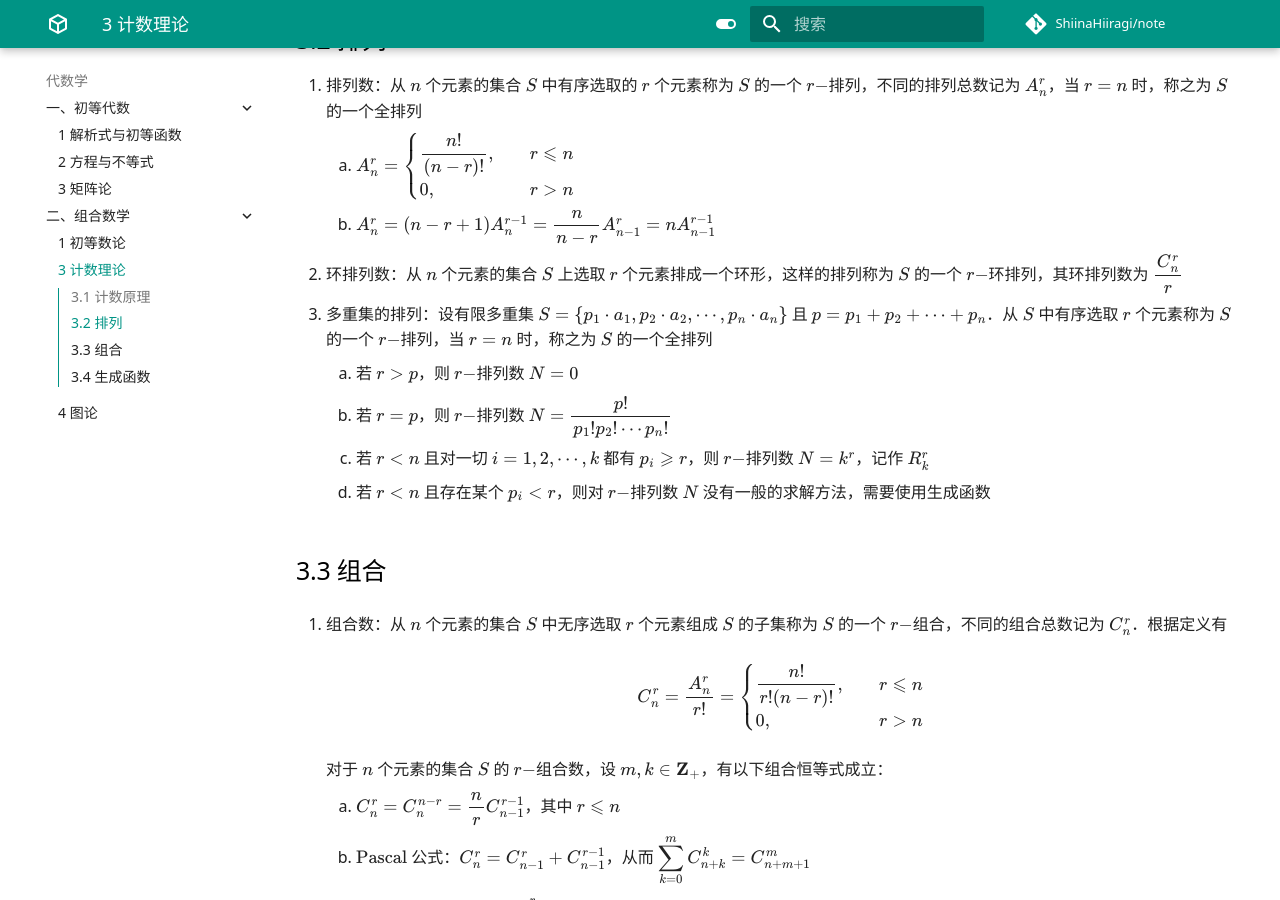
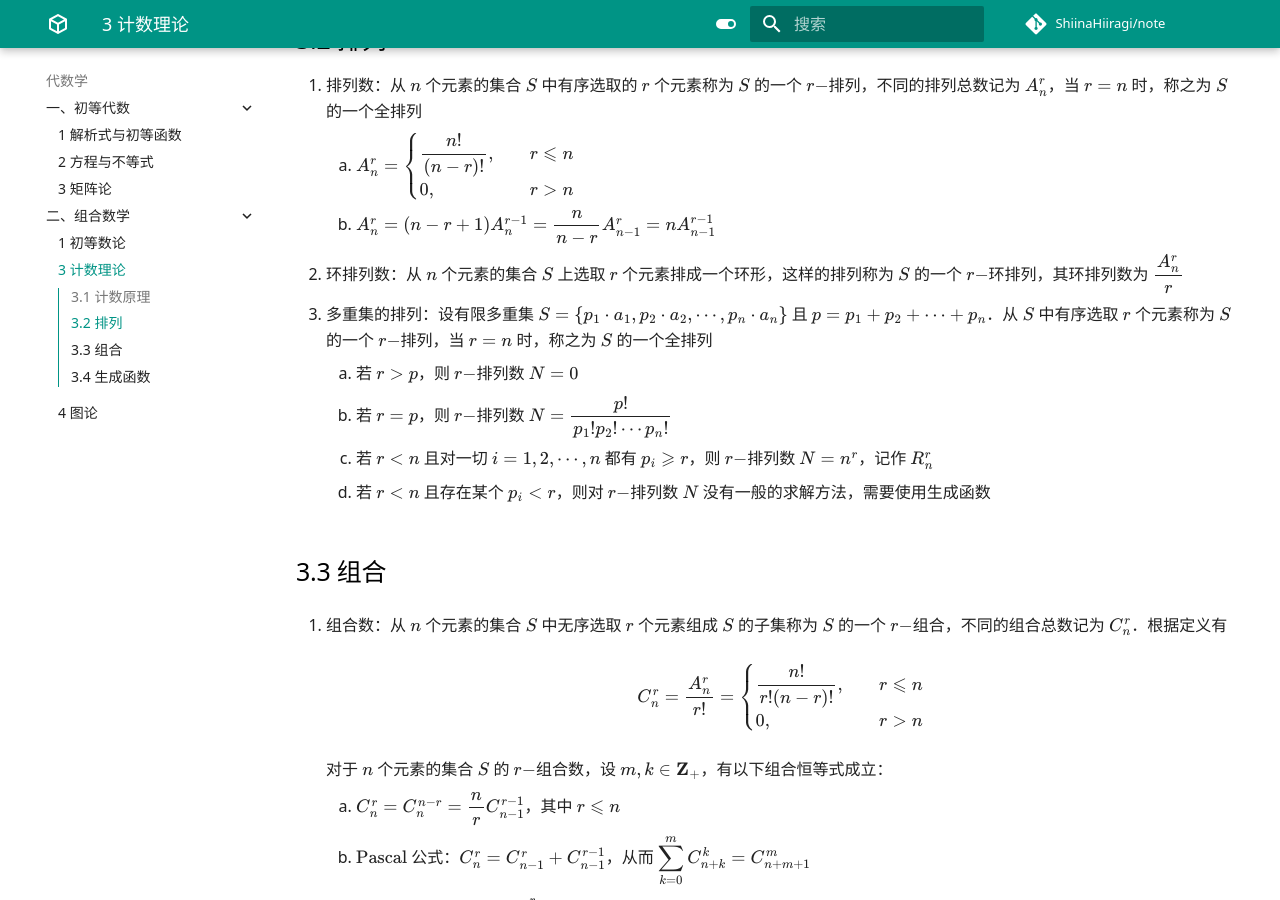
Before and after one commit to ShiinaHiiragi/note, an MkDocs documentation site: the page built from docs/alg/comb/comb.md, in a window 1280 px wide and 900 px high, scrolled down 714 px. Built offline with MkDocs 1.6.1 and Material for MkDocs 9.7.7, drawn with Linux system fonts in a browser that asks for light colours; comment, search, counter and statistics services are not loaded; some of the changed text lies outside the part shown.

Commit message:
change fix

```diff
--- a/docs/alg/comb/comb.md
+++ b/docs/alg/comb/comb.md
@@ -19,11 +19,11 @@
 1. 排列数：从 $n$ 个元素的集合 $S$ 中有序选取的 $r$ 个元素称为 $S$ 的一个 $r-$排列，不同的排列总数记为 $A_n^r$，当 $r = n$ 时，称之为 $S$ 的一个全排列
     1. $A_n^r = \left\{\begin{aligned} & \dfrac{n!}{(n - r)!}, & r \leqslant n \\ & 0, & r > n \end{aligned}\right.$
     2. $A_n^r = (n - r + 1) A_n^{r-1} = \dfrac{n}{n - r} A_{n-1}^r = n A_{n-1}^{r-1}$
-2. 环排列数：从 $n$ 个元素的集合 $S$ 上选取 $r$ 个元素排成一个环形，这样的排列称为 $S$ 的一个 $r-$环排列，其环排列数为 $\dfrac{C_n^r}{r}$
+2. 环排列数：从 $n$ 个元素的集合 $S$ 上选取 $r$ 个元素排成一个环形，这样的排列称为 $S$ 的一个 $r-$环排列，其环排列数为 $\dfrac{A_n^r}{r}$
 3. 多重集的排列：设有限多重集 $S = \left\{p_1 \cdot a_1, p_2 \cdot a_2, \cdots, p_n \cdot a_n\right\}$ 且 $p = p_1 + p_2 + \cdots + p_n$．从 $S$ 中有序选取 $r$ 个元素称为 $S$ 的一个 $r-$排列，当 $r = n$ 时，称之为 $S$ 的一个全排列
     1. 若 $r > p$，则 $r-$排列数 $N = 0$
     2. 若 $r = p$，则 $r-$排列数 $N = \dfrac{p!}{p_1! p_2! \cdots p_n!}$
-    3. 若 $r < n$ 且对一切 $i = 1, 2, \cdots, k$ 都有 $p_i \geqslant r$，则  $r-$排列数 $N = k^r$，记作 $R_k^r$
+    3. 若 $r < n$ 且对一切 $i = 1, 2, \cdots, n$ 都有 $p_i \geqslant r$，则  $r-$排列数 $N = n^r$，记作 $R_n^r$
     4. 若 $r < n$ 且存在某个 $p_i < r$，则对 $r-$排列数 $N$ 没有一般的求解方法，需要使用生成函数
 
 ## 3.3 组合
@@ -75,7 +75,7 @@
 3. 多重集的组合：设有限多重集 $S = \left\{p_1 \cdot a_1, p_2 \cdot a_2, \cdots, p_n \cdot a_n\right\}$ 且 $p = p_1 + p_2 + \cdots + p_n$．从 $S$ 含有 $r$ 个元素的子多重集称为 $S$ 的一个 $r-$组合
     1. 若 $r > p$，则 $r-$组合数 $N = 0$
     2. 若 $r = p$，则 $r-$组合数 $N = 1$
-    3. 若 $r < n$ 且对一切 $i = 1, 2, \cdots, k$ 都有 $p_i \geqslant r$，则  $r-$组合数 $N = C_{k+r-1}^r$，记作 $H_n^r$
+    3. 若 $r < n$ 且对一切 $i = 1, 2, \cdots, n$ 都有 $p_i \geqslant r$，则  $r-$组合数 $N = C_{n+r-1}^r$，记作 $H_n^r$
     4. 若 $r < n$ 且存在某个 $p_i < r$，则对 $r-$组合数 $N$ 没有一般的求解方法，需要使用容斥原理
 
 ## 3.4 生成函数
```
Also changed, not shown: docs/alg/elem/mat.md (+1 -1 lines).
